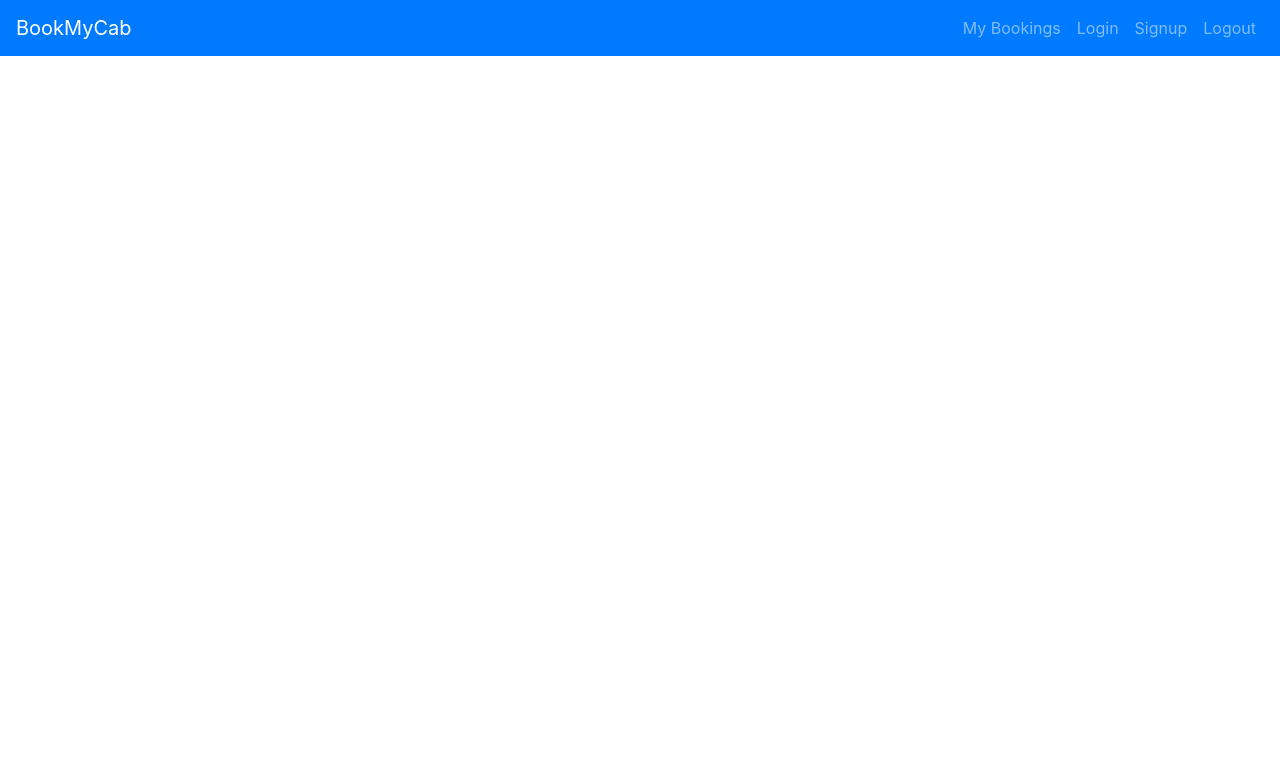
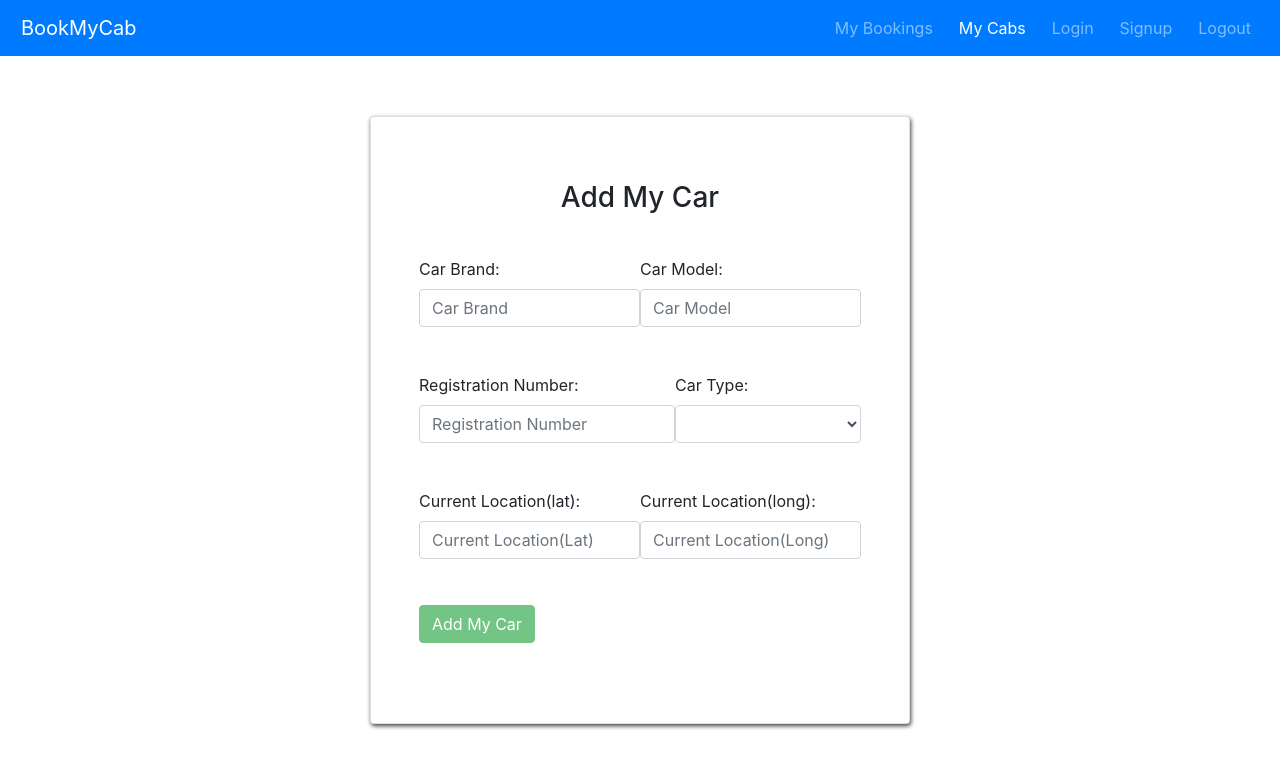
Before and after one commit to bornagainraj7/Taxi-front, an Angular app: page /my-cab in a window 1280 px wide. Before the commit this address led to /. Shown: the top 768 px of the page. Built offline with nearby package versions, Linux system fonts and the light colour scheme.

Commit message:
cab adding

```diff
--- a/src/app/app-routing/app-routing.module.ts
+++ b/src/app/app-routing/app-routing.module.ts
@@ -4,6 +4,7 @@ import { Routes, RouterModule } from '@angular/router';
 import { BookingsComponent } from '../booking/bookings/bookings.component';
 import { SignupComponent } from '../user/signup/signup.component';
 import { LoginComponent } from '../user/login/login.component';
+import { CabsComponent } from '../cabs/cabs.component';
 
 
 const routes: Routes = [
@@ -11,6 +12,7 @@ const routes: Routes = [
   { path: 'signup', component: SignupComponent },
   { path: 'login', component: LoginComponent },
   { path: 'bookings', component: BookingsComponent },
+  { path: 'my-cab', component: CabsComponent },
 ];
 
 @NgModule({
--- a/src/app/app.component.html
+++ b/src/app/app.component.html
@@ -1,4 +1,6 @@
 <app-header></app-header>
 <main>
-  <router-outlet></router-outlet>
+  <div class="container">
+    <router-outlet></router-outlet>
+  </div>
 </main>
--- a/src/app/app.module.ts
+++ b/src/app/app.module.ts
@@ -9,12 +9,14 @@ import { AppRoutingModule } from './app-routing/app-routing.module';
 import { NgbModule } from '@ng-bootstrap/ng-bootstrap';
 import { HttpClientModule } from '@angular/common/http';
 import { FormsModule } from '@angular/forms';
+import { CabsComponent } from './cabs/cabs.component';
 
 
 @NgModule({
   declarations: [
     AppComponent,
-    HeaderComponent
+    HeaderComponent,
+    CabsComponent
   ],
   imports: [
     BrowserModule,
--- /dev/null
+++ b/src/app/cab.service.ts
@@ -0,0 +1,30 @@
+import { Injectable } from '@angular/core';
+import { HttpClient } from '@angular/common/http';
+import { ResponseData } from './user/responseData.model';
+
+@Injectable({
+  providedIn: 'root'
+})
+export class CabService {
+
+  baseUrl = 'http://localhost:3000/api/cab';
+
+  allCabs = [];
+
+  constructor(private http: HttpClient) { }
+
+  addcab(data) {
+    return this.http.post<ResponseData>(`${this.baseUrl}/add`, data);
+  }
+
+  getAllCabs() {
+    this.http.get<ResponseData>(`${this.baseUrl}/get`)
+    .subscribe(response => {
+      if (!response.error) {
+        this.allCabs.push(response.data);
+      }
+    }, error => {
+      console.log(error.error);
+    });
+  }
+}
--- /dev/null
+++ b/src/app/cabs/cabs.component.css
@@ -0,0 +1,10 @@
+.card {
+  width: 50%;
+  margin: 0px auto;
+}
+.form-control {
+  margin: 0px auto;
+}
+.form-group-select {
+  width: 45%;
+}
--- /dev/null
+++ b/src/app/cabs/cabs.component.html
@@ -0,0 +1,58 @@
+<div class="row justify-content-center">
+  <div class="two-space"></div>
+  <div class="col-md-12 col-xs-12">
+    <div class="card">
+      <h3 class="card-title text-center">Add My Car</h3>
+      <div class="space"></div>
+
+      <form (submit)="onAddCab(addCabForm)" #addCabForm="ngForm">
+        <div class=" form-class d-flex justify-content-between">
+          <div class="form-group">
+            <label for="carBrand">Car Brand: </label>
+            <input type="text" name="brand" ngModel class="form-control" id="carBrand" placeholder="Car Brand" required>
+          </div>
+          <div class="form-group">
+            <label for="carModel">Car Model: </label>
+            <input type="text" name="model" ngModel class="form-control" id="carModel" placeholder="Car Model" required>
+          </div>
+        </div>
+
+        <div class="space"></div>
+
+        <div class="form-class d-flex justify-content-between">
+          <div class="form-group">
+            <label for="vehicleNumber">Registration Number: </label>
+            <input type="text" name="registration" ngModel class="form-control" id="vehicleNumber" placeholder="Registration Number" required>
+          </div>
+          <div class="form-group form-group-select">
+            <label for="cabType">Car Type: </label>
+            <select class="form-control" name="cabType" ngModel id="cabType" required>
+              <option value=""></option>
+              <option *ngFor="let cab of cabTypes" [value]="cab.type">{{ cab.value }}</option>
+            </select>
+          </div>
+
+        </div>
+
+        <div class="space"></div>
+
+        <div class=" form-class d-flex justify-content-between">
+          <div class="form-group">
+            <label for="vehicleNumber">Current Location(lat): </label>
+            <input type="text" name="lat" ngModel class="form-control" id="vehicleNumber" placeholder="Current Location(Lat)" required>
+          </div>
+          <div class="form-group">
+            <label for="vehicleNumber">Current Location(long): </label>
+            <input type="text" name="lng" ngModel class="form-control" id="vehicleNumber" placeholder="Current Location(Long)" required>
+          </div>
+        </div>
+
+        <div class="space"></div>
+
+        <div class="form-group">
+          <button type="submit" class="btn btn-success" [disabled]="addCabForm.invalid">Add My Car</button>
+        </div>
+      </form>
+    </div>
+  </div>
+</div>
--- /dev/null
+++ b/src/app/cabs/cabs.component.ts
@@ -0,0 +1,55 @@
+import { Component, OnInit } from '@angular/core';
+import { NgForm } from '@angular/forms';
+import { CabService } from '../cab.service';
+import { from } from 'rxjs';
+
+@Component({
+  selector: 'app-cabs',
+  templateUrl: './cabs.component.html',
+  styleUrls: ['./cabs.component.css']
+})
+export class CabsComponent implements OnInit {
+
+  cabTypes = [
+    { type: 1, value: 'Normal' },
+    { type: 2, value: 'Pink' }
+  ];
+
+
+  cablist = [];
+
+  constructor(private cabService: CabService) { }
+
+  ngOnInit() {
+  }
+
+  onAddCab(form: NgForm) {
+    if (form.invalid) {
+      return;
+    }
+
+    const cabData = {
+      cabType: form.value.cabType,
+      vehicleNumber: form.value.registration,
+      carModel: form.value.model,
+      carBrand: form.value.brand,
+      available: true,
+      currentLocation: {
+        latlng: {
+          type: 'Point',
+          coordinates: [form.value.lat, form.value.lng],
+        },
+      },
+    };
+
+    this.cabService.addcab(cabData)
+    .subscribe(response => {
+      if (!response.error) {
+        const newCab = response.data;
+        this.cablist.push(newCab);
+      }
+    }, error => {
+      console.log(error.error);
+    });
+  }
+}
--- a/src/app/header/header.component.css
+++ b/src/app/header/header.component.css
@@ -1,5 +1,6 @@
 a {
   color: #fff;
+  margin: 0px 5px;
 }
 a:hover {
   text-decoration: none;
--- a/src/app/header/header.component.html
+++ b/src/app/header/header.component.html
@@ -8,6 +8,9 @@
     <ul class="navbar-nav">
       <li class="nav-item">
         <a class="nav-link" routerLink="/bookings" routerLinkActive="active" [routerLinkActiveOptions]="{exact:true}">My Bookings</a>
+      </li>
+      <li class="nav-item">
+        <a class="nav-link" routerLink="/my-cab" routerLinkActive="active" [routerLinkActiveOptions]="{exact:true}">My Cabs</a>
       </li>
       <li class="nav-item">
         <a class="nav-link" routerLink="/login" routerLinkActive="active" [routerLinkActiveOptions]="{exact:true}">Login</a>
--- a/src/app/user/user.service.ts
+++ b/src/app/user/user.service.ts
@@ -33,7 +33,7 @@ export class UserService {
       }
       console.log(response);
     }, (error) => {
-      console.log(error);
+      console.log(error.error);;
     });
   }
 
@@ -56,7 +56,7 @@ export class UserService {
       }
     }, error => {
       this.authStatusList.next(false);
-      console.log(error);
+      console.log(error.error);;
     });
   }
 
```
Also changed, not shown: 2 other files (tests, documents, lock files or other folders).
